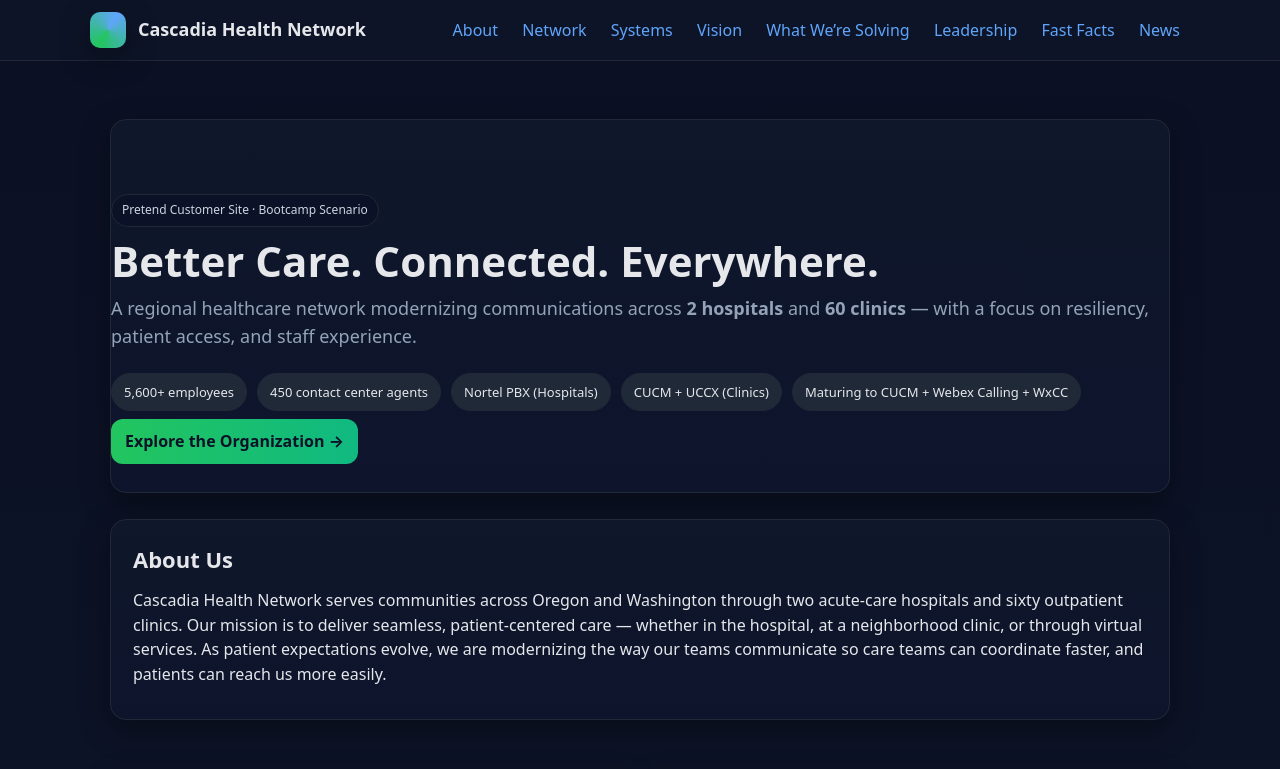
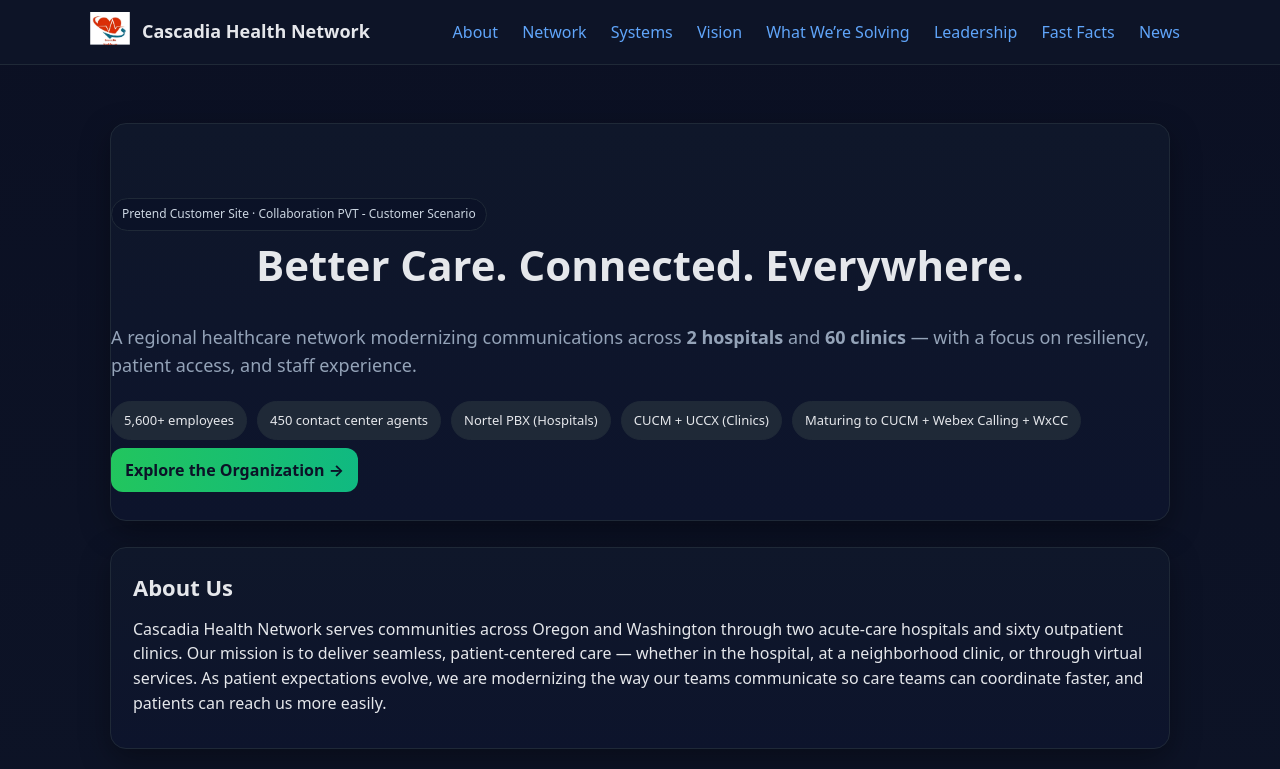
Before and after one commit to jucorralg/PVT, a plain HTML site: page CascadiaHealthNetwork.html in a window 1280 px wide. Shown: the top 769 px of the page. Drawn offline with Linux system fonts and the light colour scheme; a script that the page names is missing.

Commit message:
cascadia

```diff
--- a/CascadiaHealthNetwork.html
+++ b/CascadiaHealthNetwork.html
@@ -26,7 +26,7 @@
     header{position:sticky;top:0;background:rgba(15,23,42,.7);backdrop-filter: blur(10px);border-bottom:1px solid var(--border);z-index:20}
     .nav{display:flex;align-items:center;justify-content:space-between;gap:16px;padding:12px 0}
     .brand{display:flex;align-items:center;gap:12px}
-    .logo{width:36px;height:36px;border-radius:10px;background:conic-gradient(from 210deg, #22c55e, #60a5fa, #22c55e);box-shadow:var(--shadow)}
+    .logo{width:40px;height:40px}
     .brand h1{font-size:18px;margin:0}
     .nav a{padding:8px 10px;border-radius:10px}
     .nav a:hover{background:var(--chip)}
@@ -59,7 +59,7 @@
   <header>
     <div class="container nav">
       <div class="brand">
-        <div class="logo" aria-hidden="true"></div>
+        <img src="CascadiaHealth.png" alt="Logo" class="logo">
         <h1>Cascadia Health Network</h1>
       </div>
       <nav class="links">
@@ -78,8 +78,8 @@
   <main class="container">
     <!-- HERO -->
     <section class="hero card">
-      <p class="badge">Pretend Customer Site · Bootcamp Scenario</p>
-      <h2 class="title">Better Care. Connected. Everywhere.</h2>
+      <p class="badge">Pretend Customer Site · Collaboration PVT - Customer Scenario</p>
+      <h2 class="title"><center>Better Care. Connected. Everywhere.</center></h2><br>
       <p class="subtitle">A regional healthcare network modernizing communications across <strong>2 hospitals</strong> and <strong>60 clinics</strong> — with a focus on resiliency, patient access, and staff experience.</p>
       <div class="chips">
         <span class="chip">5,600+ employees</span>
@@ -161,6 +161,8 @@
         <li><strong>Jordan Lee — VP, Clinical Operations:</strong> Ensuring resiliency and patient continuity</li>
         <li><strong>Melissa Grant — Contact Center Director:</strong> Performance &amp; staffing across multiple clusters</li>
         <li><strong>Ravi Patel — Scheduling Manager:</strong> Patient access, appointments &amp; outreach</li>
+        <li><strong>Liona Hicks - Nurse Triage Manager</strong> Patient nurse triaging</li>
+        <li><strong>Sean Taylor - Pharmacy Director - </strong> Automation for Medication Management.</li>
       </ul>
     </section>
 
@@ -196,7 +198,7 @@
     </section>
 
     <section class="footer">
-      <p><span class="kbd">Bootcamp</span> Healthcare Network — Hybrid Migration · Cascadia Health Network (Fictional)</p>
+      <p><span class="kbd">Collaboration PVT</span> Cascadia Health Network — Hybrid Migration (Fictional)</p>
       <p>© Cascadia Health Network — Training Scenario · All names are placeholders.</p>
     </section>
   </main>
```
Also changed, not shown: CascadiaHealth.png (added).
